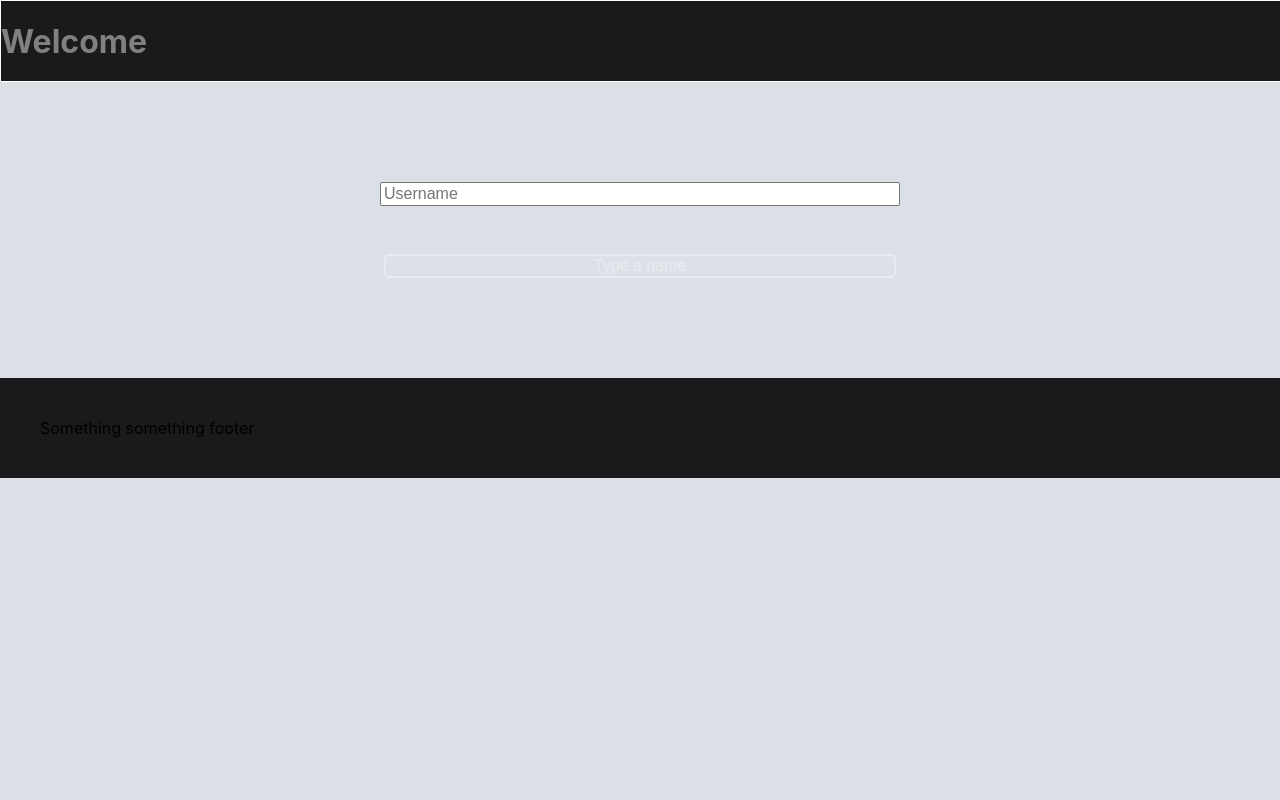
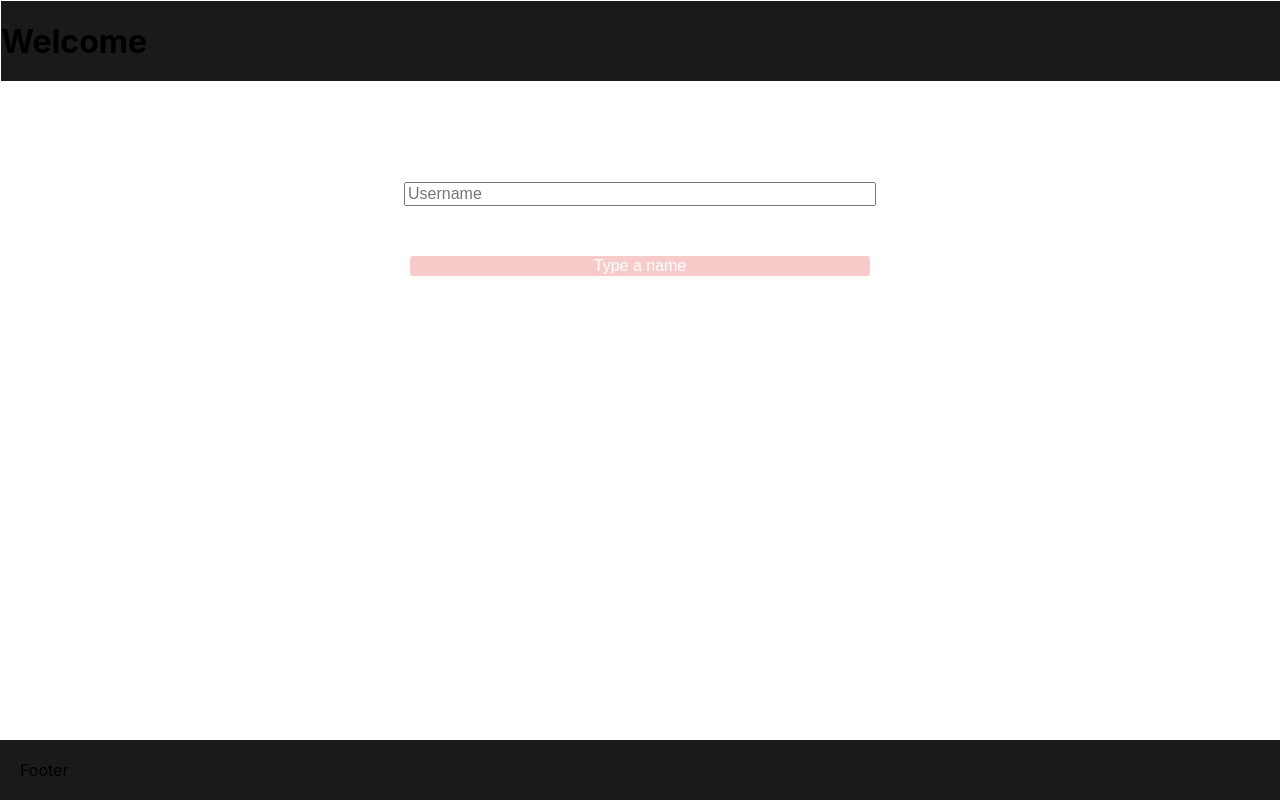
Before and after one commit to ZNBrown/LAP3-Code-Challenge, a React app: page / in a window 1280 px wide. Built offline with nearby package versions, Linux system fonts and the light colour scheme.

Commit message:
fixes footer adds boxes to cards

```diff
--- a/src/App.js
+++ b/src/App.js
@@ -7,16 +7,14 @@ import {Header, Footer} from './layout'
 
 function App() {
     return (
-        <React.Fragment>
-        <Header/>
         <div id="app">
-            <main>
+            <Header/>
+            <main id="content">
             <Pages.Search/>
             <Repo/>
             </main>
+            <Footer/>
         </div>
-        <Footer/>
-        </React.Fragment>
     )
 }
 
--- a/src/components/RepoCard/style.css
+++ b/src/components/RepoCard/style.css
@@ -1,3 +1,7 @@
 .cardCont {
     border: solid grey 2px;
+    margin: 10px;
 }
+h3 {
+    border-bottom: solid grey 2px;
+}
--- a/src/components/SearchForm/style.css
+++ b/src/components/SearchForm/style.css
@@ -29,7 +29,7 @@ input {
 
 input[disabled] {
     color: white;
-    background-color: dark;
+    background-color: lightcoral;
     opacity: 0.4;
     cursor: not-allowed;
 }
--- a/src/layout/Footer/index.jsx
+++ b/src/layout/Footer/index.jsx
@@ -1,4 +1,4 @@
 import React from 'react';
 import './style.css';
 
-export const Footer = () => <div id="footer">Something something footer</div>
+export const Footer = () => <div id="footer">Footer</div>
--- a/src/layout/Footer/style.css
+++ b/src/layout/Footer/style.css
@@ -1,5 +1,8 @@
 #footer {
-    flex-shrink: 0;
+    width: 100vw;
     background-color: #1a1a1c;
-    padding: 40px;
+    padding: 20px;
+    width: 100vw;
+    position: fixed;
+    bottom: 0;
 }
--- a/src/layout/Header/style.css
+++ b/src/layout/Header/style.css
@@ -4,7 +4,6 @@
     border: 1px solid white;
     display: flex;
     justify-content: space-around;
-    color: grey;
     top: 0;
     display: inline-block;
     height: 80px;
--- a/src/styles/index.css
+++ b/src/styles/index.css
@@ -1,8 +1,3 @@
-:root {
-    --light-grey: rgb(204 202 202);
-    --blue: #2d9fd9;
-    --canvas: #DAE0E6;
-}
 @media (prefers-color-scheme: light) {
 	body {
 		background-color: var(--canvas);
@@ -18,6 +13,7 @@
 }
 
 
+
 body {
     margin: 0;
     font-family: -apple-system, BlinkMacSystemFont, 'Segoe UI', 'Roboto', 'Oxygen',
@@ -27,10 +23,13 @@ body {
     -moz-osx-font-smoothing: grayscale;
     display: flex;
     height: 100%;
+    min-height: 100%;
     flex-direction: column;
 
 }
 
 #content {
     flex: 1 0 auto;
+    margin: 60px;
+
   }
```
